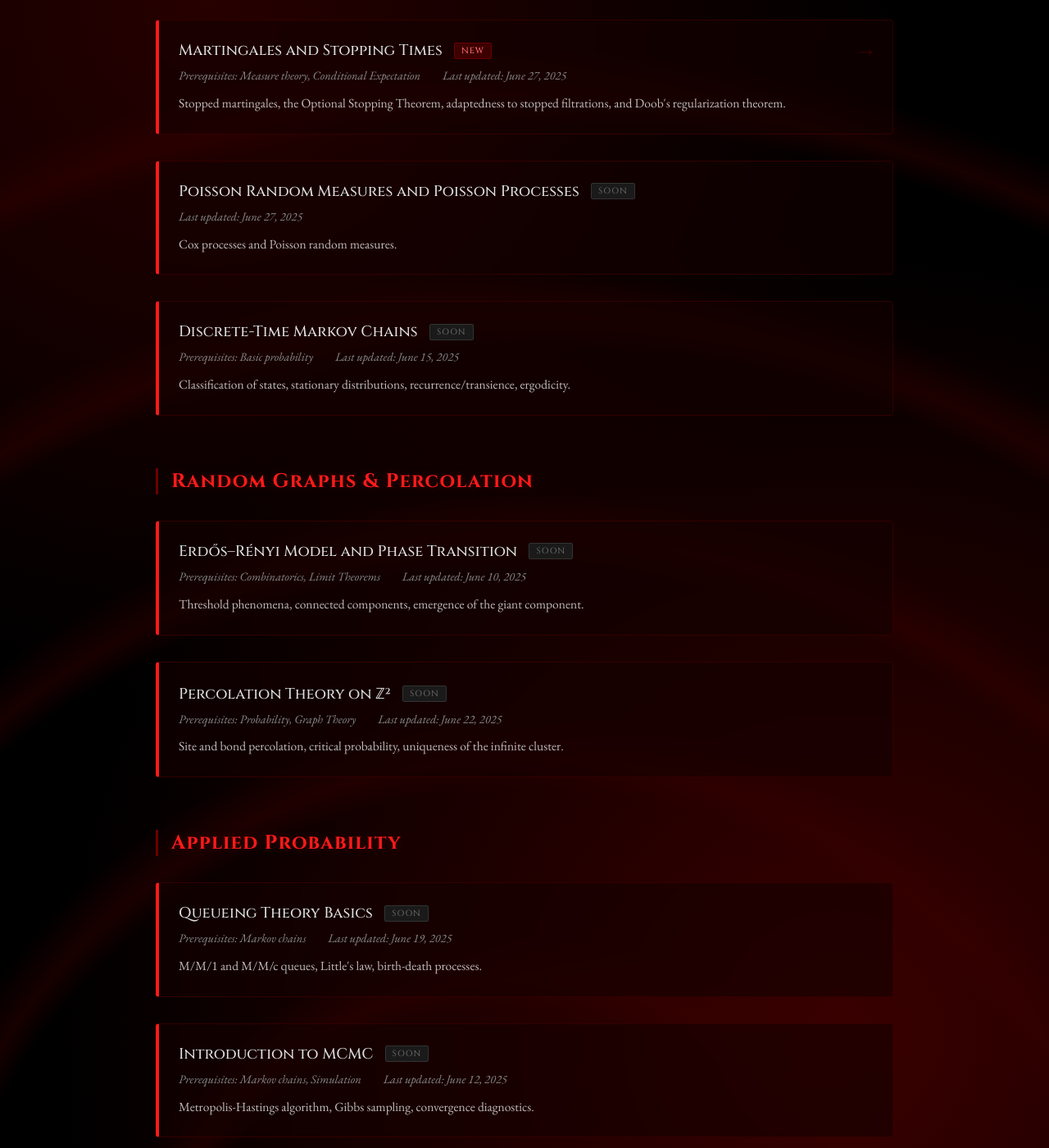
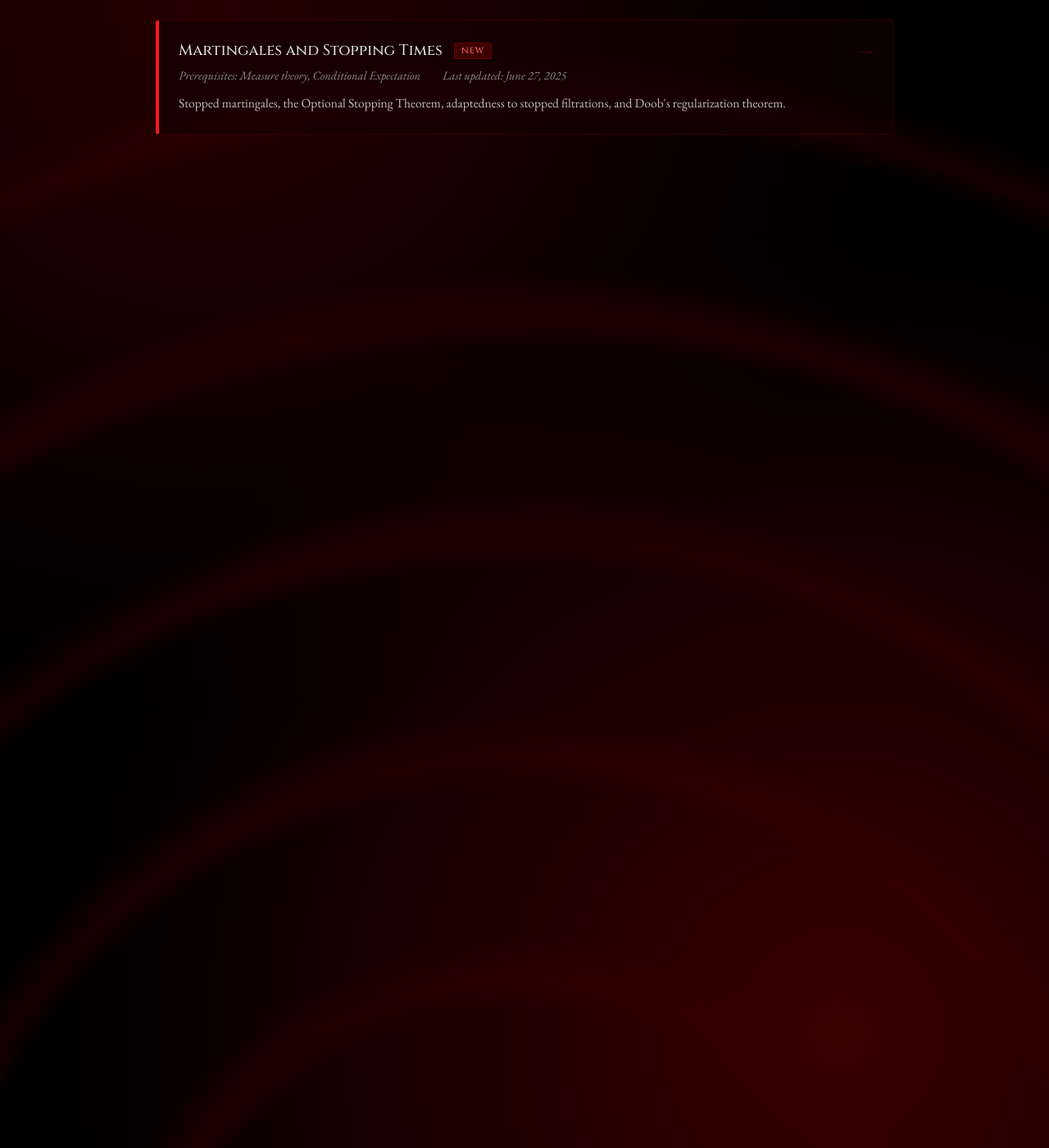
Before and after one commit to PONKAILASHRAJ/pk, a Jekyll site: the page notes.html, which Jekyll copies as it is, in a window 1280 px wide and 1400 px high, scrolled down 327 px. Shown: the whole window at 82% size. Built offline with Jekyll 4.4.1, drawn with Linux system fonts in a browser that asks for light colours.

Commit message:
notes.html
Removed several upcoming note sections related to probability and statistics topics.

```diff
--- a/notes.html
+++ b/notes.html
@@ -240,64 +240,17 @@
       <p>Stopped martingales, the Optional Stopping Theorem, adaptedness to stopped filtrations, and Doob's regularization theorem.</p>
     </a>
 
-    <a class="note fade-up coming-soon" href="#" style="animation-delay:0.9s;">
-      <div class="note-title">Poisson Random Measures and Poisson Processes <span class="badge badge-soon">Soon</span></div>
-      <div class="meta">
-        <span>Last updated: June 27, 2025</span>
-      </div>
-      <p>Cox processes and Poisson random measures.</p>
-    </a>
 
-    <a class="note fade-up coming-soon" href="#" style="animation-delay:1.1s;">
-      <div class="note-title">Discrete-Time Markov Chains <span class="badge badge-soon">Soon</span></div>
-      <div class="meta">
-        <span>Prerequisites: Basic probability</span>
-        <span>Last updated: June 15, 2025</span>
-      </div>
-      <p>Classification of states, stationary distributions, recurrence/transience, ergodicity.</p>
-    </a>
 
-    <!-- ── Random Graphs & Percolation ── -->
-    <h2 class="fade-up" style="animation-delay:1.3s;">Random Graphs &amp; Percolation</h2>
 
-    <a class="note fade-up coming-soon" href="#" style="animation-delay:1.5s;">
-      <div class="note-title">Erdős–Rényi Model and Phase Transition <span class="badge badge-soon">Soon</span></div>
-      <div class="meta">
-        <span>Prerequisites: Combinatorics, Limit Theorems</span>
-        <span>Last updated: June 10, 2025</span>
-      </div>
-      <p>Threshold phenomena, connected components, emergence of the giant component.</p>
-    </a>
 
-    <a class="note fade-up coming-soon" href="#" style="animation-delay:1.7s;">
-      <div class="note-title">Percolation Theory on ℤ² <span class="badge badge-soon">Soon</span></div>
-      <div class="meta">
-        <span>Prerequisites: Probability, Graph Theory</span>
-        <span>Last updated: June 22, 2025</span>
-      </div>
-      <p>Site and bond percolation, critical probability, uniqueness of the infinite cluster.</p>
-    </a>
 
-    <!-- ── Applied Probability ── -->
-    <h2 class="fade-up" style="animation-delay:1.9s;">Applied Probability</h2>
 
-    <a class="note fade-up coming-soon" href="#" style="animation-delay:2.1s;">
-      <div class="note-title">Queueing Theory Basics <span class="badge badge-soon">Soon</span></div>
-      <div class="meta">
-        <span>Prerequisites: Markov chains</span>
-        <span>Last updated: June 19, 2025</span>
-      </div>
-      <p>M/M/1 and M/M/c queues, Little's law, birth-death processes.</p>
-    </a>
 
-    <a class="note fade-up coming-soon" href="#" style="animation-delay:2.3s;">
-      <div class="note-title">Introduction to MCMC <span class="badge badge-soon">Soon</span></div>
-      <div class="meta">
-        <span>Prerequisites: Markov chains, Simulation</span>
-        <span>Last updated: June 12, 2025</span>
-      </div>
-      <p>Metropolis-Hastings algorithm, Gibbs sampling, convergence diagnostics.</p>
-    </a>
+
+
+
+
 
   </div>
 </body>
```
